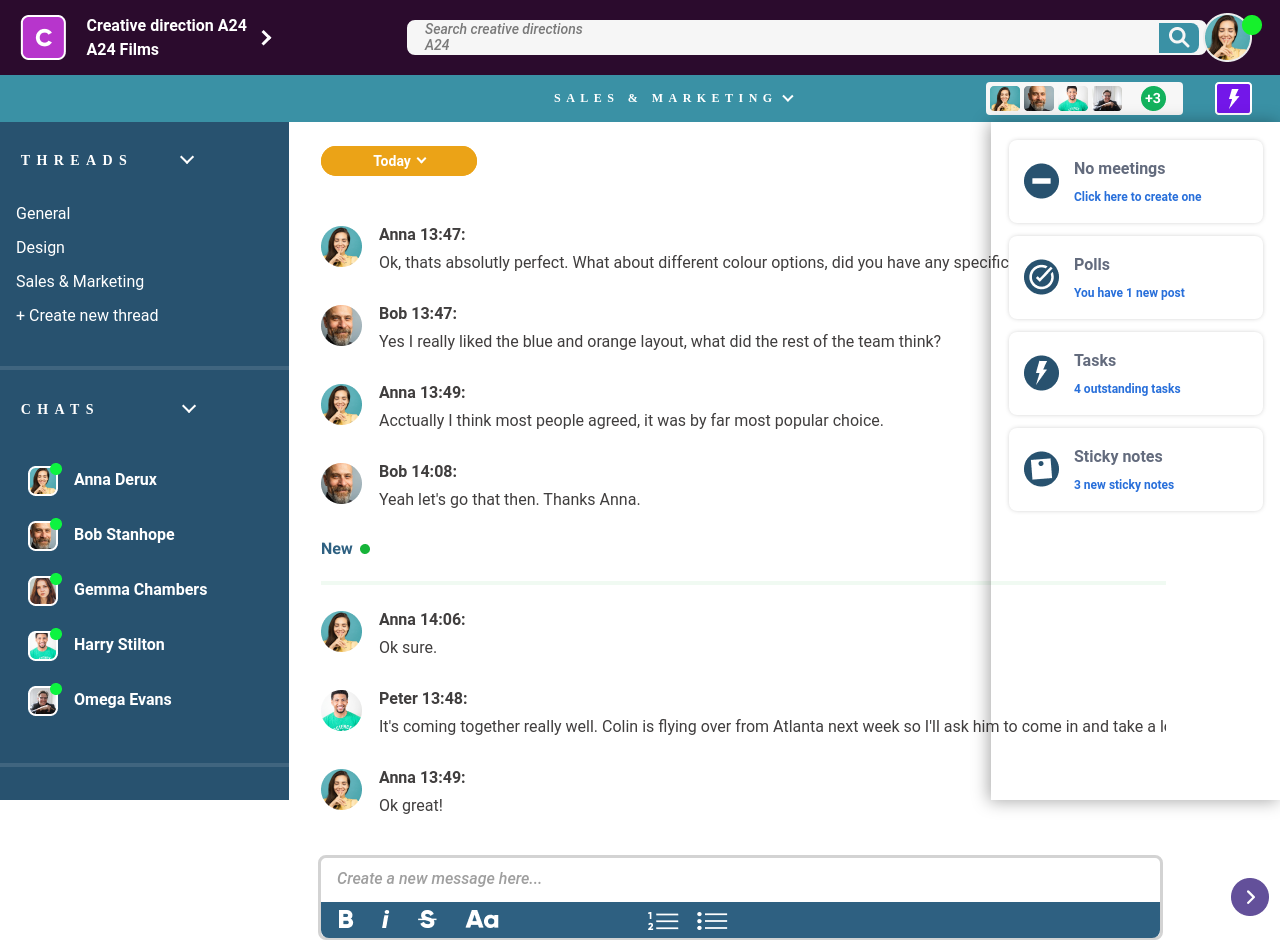
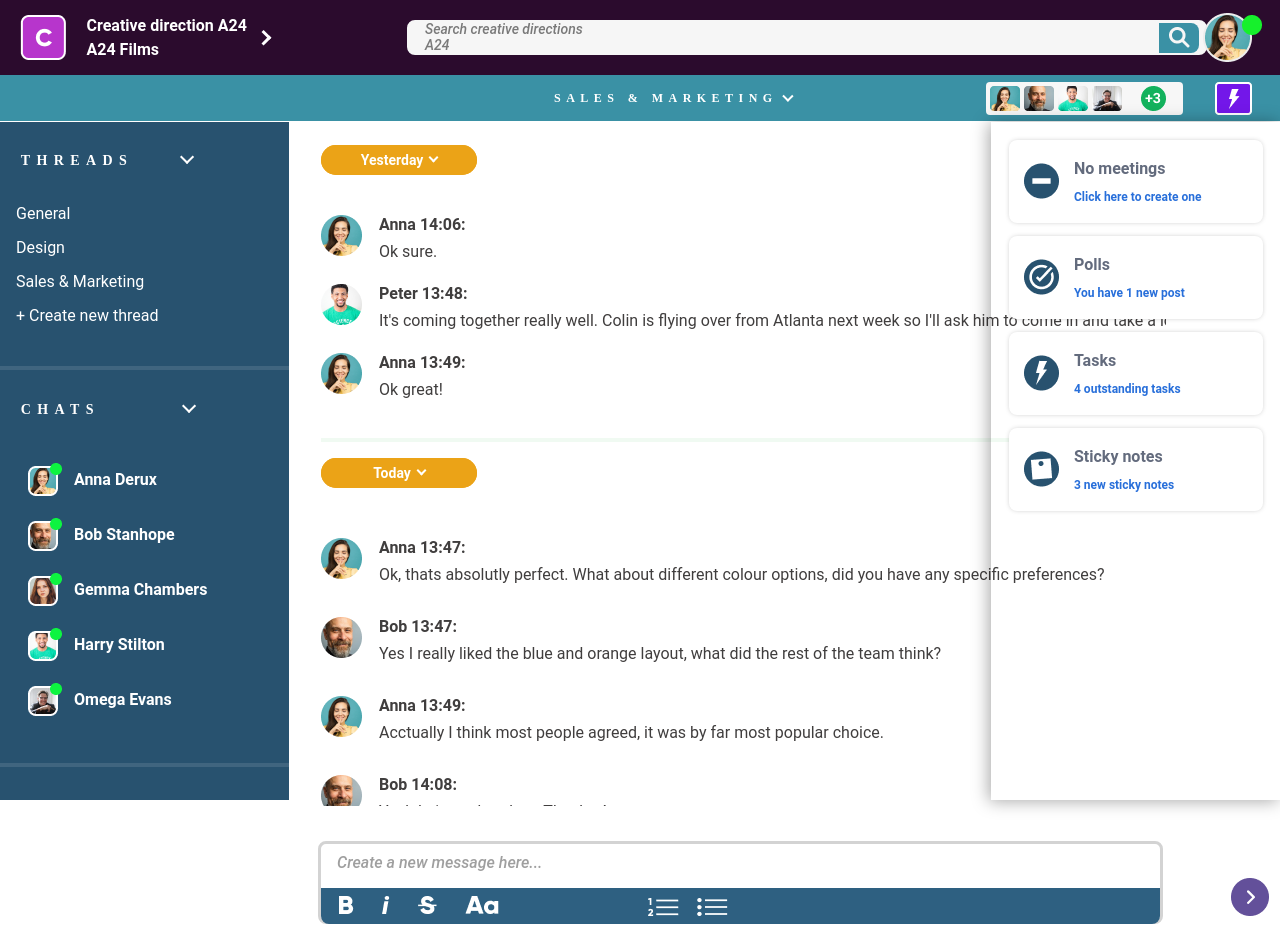
Before and after one commit to Maja18/SportClub, a React (Create React App) app in the folder frontend/: page /figma in a window 1280 px wide. Shown: the top 940 px of the page. Built offline with nearby package versions, Linux system fonts and the light colour scheme; no server answers.

Commit message:
[FeatureUpdate] hiding scrollbar on chat

```diff
--- a/frontend/src/components/Figma/Messages.tsx
+++ b/frontend/src/components/Figma/Messages.tsx
@@ -15,6 +15,58 @@ import { MessagesContainer } from "../../styled-components/messages/MessagesCont
 const Messages = () => {
     return(
         <MessagesContainer> {/* flex container */}
+                <DateMarkerDiv> {/* flex item */}
+                    <DateMarker>
+                        Yesterday
+                        <span></span>
+                    </DateMarker>
+                </DateMarkerDiv>
+            <div style={{marginTop:'40px'}}>
+                {/* additional messages */}
+                {/* Anna */}
+                <MessageDiv>
+                    <img src={user_ana} alt='user'></img>
+                    <Message>
+                        <ProfileName>
+                            Anna 14:06:
+                        </ProfileName>
+                        <MessageText>
+                           <br/>
+                            Ok sure.
+                        </MessageText>
+                    </Message>
+                </MessageDiv>
+                {/* Peter */}
+                <MessageDiv>
+                    <img src={user_peter} alt='user'></img>
+                    <Message>
+                        <ProfileName>
+                            Peter 13:48:
+                        </ProfileName>
+                        <MessageText>
+                            <br/>
+                            It's coming together really well. Colin is flying over from Atlanta next week so I'll ask him to come in and take a look?
+                        </MessageText>
+                    </Message>
+                </MessageDiv>
+                {/* Anna */}
+                <MessageDiv>
+                    <img src={user_ana} alt='user'></img>
+                    <Message>
+                        <ProfileName>
+                            Anna 13:49:
+                        </ProfileName>
+                        <MessageText>
+                           <br/>
+                            Ok great!
+                        </MessageText>
+                    </Message>
+                </MessageDiv>
+                {/* */}
+                <div>
+                    <MessageDevider></MessageDevider>
+                </div>
+            </div>
             <DateMarkerDiv> {/* flex item */}
                 <DateMarker>
                     Today
--- a/frontend/src/styled-components/figma/PageDiv.styled.ts
+++ b/frontend/src/styled-components/figma/PageDiv.styled.ts
@@ -3,8 +3,9 @@ import styled from 'styled-components';
 const PageDiv = styled.div`
     display: flex;
     flex-direction: column;
-    //background-color:beige;
+    //background-color:yellow;
     width:100%;
+    height: 100vh;
     min-height: calc(100%- 75px);
 
 
--- a/frontend/src/styled-components/messages/MessagesContainer.styled.ts
+++ b/frontend/src/styled-components/messages/MessagesContainer.styled.ts
@@ -12,4 +12,8 @@ export const MessagesContainer = styled(Column)`
     bottom: 0px;
     overflow-y: scroll;
     padding: 10px 0px;
+
+    ::-webkit-scrollbar {
+        display: none;
+    }
 `;
```
